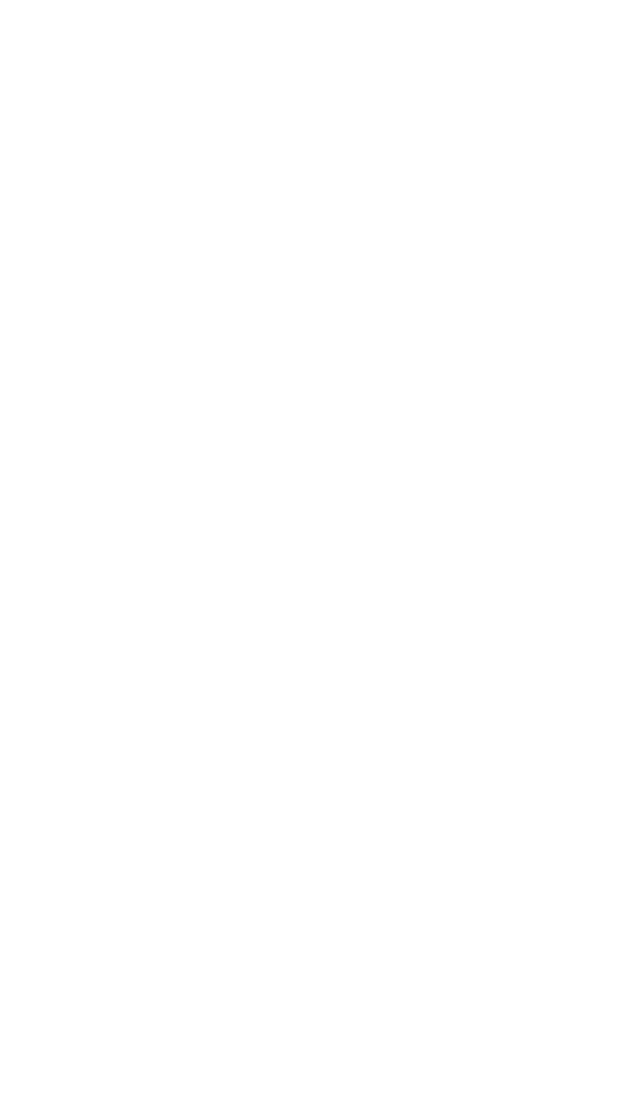
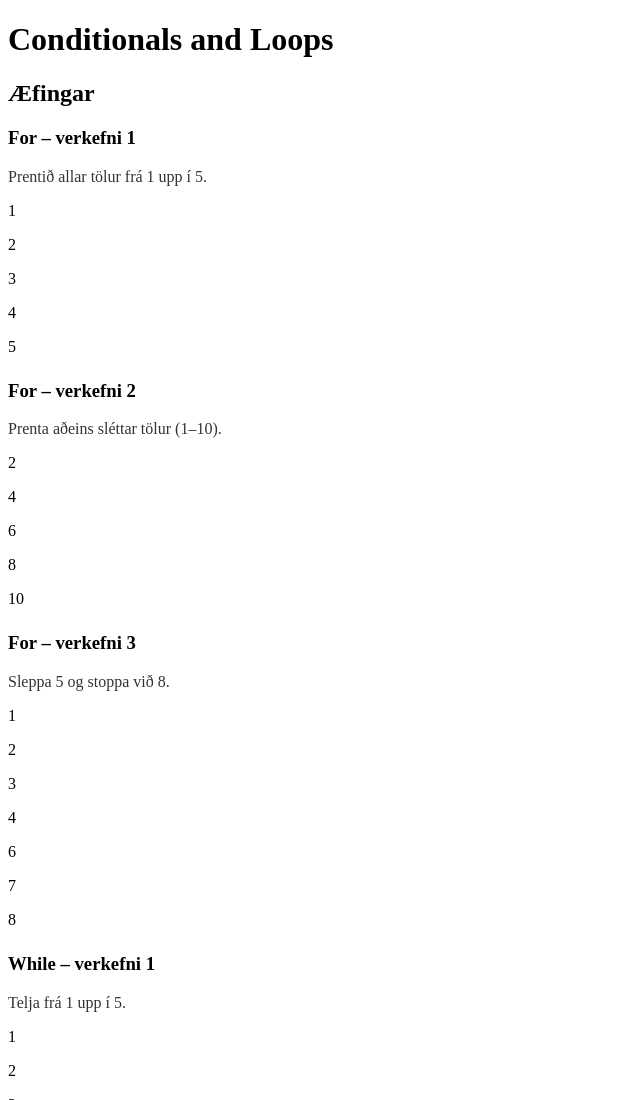
Before and after one commit to Jebj123/timi11, a plain HTML site: page index.html in a window 1280 px wide. Shown: the top 1100 px of the page, without its empty margins (0-640 px from the left). Before the commit the page ends 800 px from the top, so only its background shows below. Drawn offline with Linux system fonts and the light colour scheme.

Commit message:
verkefni

```diff
--- a/index.html
+++ b/index.html
@@ -3,9 +3,12 @@
   <head>
     <meta charset="UTF-8" />
     <meta name="viewport" content="width=device-width, initial-scale=1.0" />
-    <title>Document</title>
+    <title>Timi 11</title>
   </head>
   <body>
-    <script src="timi11.js"></script>
+    <h1>Conditionals and Loops</h1>
+    <h2>Æfingar</h2>
+    <div id="timaverkefni"></div>
+    <script src="timaverkefni.js"></script>
   </body>
 </html>
--- /dev/null
+++ b/timaverkefni.js
@@ -0,0 +1,245 @@
+// Render loop demos into #output
+const timaverk = document.getElementById("timaverkefni");
+
+// ---------- helper functions ----------
+function addSection(title, subtitle) {
+  const section = document.createElement("section");
+  section.style.marginBottom = "1.5rem";
+
+  const h2 = document.createElement("h3");
+  h2.textContent = title;
+  section.appendChild(h2);
+
+  if (subtitle) {
+    const p = document.createElement("p");
+    p.textContent = subtitle;
+    p.style.marginTop = "0.25rem";
+    p.style.opacity = "0.8";
+    section.appendChild(p);
+  }
+
+  timaverk.appendChild(section);
+  return section;
+}
+
+// ------------------------------------------------------------
+// 1) FOR loops
+// ------------------------------------------------------------
+
+// For loop – Exercise 1
+{
+  const s = addSection(
+    "For – verkefni 1",
+    "Prentið allar tölur frá 1 upp í 5."
+  );
+  //   Notið for loop hér að neðan
+  for (i = 1; i <= 5; i++) {
+    const p = document.createElement("p");
+    p.textContent = `${i}`;
+    s.appendChild(p);
+  }
+}
+
+// For – Exercise 2: even numbers
+{
+  const s = addSection(
+    "For – verkefni 2",
+    "Prenta aðeins sléttar tölur (1–10)."
+  );
+  //   Notið for loop hér að neðan og if ef þarf
+  for (i = 2; i <= 10; i++) {
+    if (i % 2 === 0) {
+      const p = document.createElement("p");
+      p.textContent = i;
+      s.appendChild(p);
+      continue;
+    }
+  }
+}
+
+// For – Exercise 3: skip 5, stop at 8
+{
+  const s = addSection("For – verkefni 3", "Sleppa 5 og stoppa við 8.");
+
+  //   Notið for loop hér að neðan, if, continue og break
+  for (let i = 1; i <= 10; i++) {
+    if (i === 5) {
+      continue;
+    } else if (i === 8) {
+      const p = document.createElement("p");
+      p.textContent = i;
+      s.appendChild(p);
+      break;
+    }
+
+    const p = document.createElement("p");
+    p.textContent = `${i}`;
+    s.appendChild(p);
+  }
+}
+
+// ------------------------------------------------------------
+// 2) WHILE loops
+// ------------------------------------------------------------
+
+// While – Verkefni 1
+{
+  const s = addSection("While – verkefni 1", "Telja frá 1 upp í 5.");
+
+  let count = 1;
+  //   Notið while loop hér að neðan og breytu count
+  while (count <= 5) {
+    const p = document.createElement("p");
+    p.textContent = count;
+    s.appendChild(p);
+    count += 1;
+  }
+}
+
+// While – Verkefni 2: oddatölur
+{
+  const s = addSection("While – verkefni 2", "Prenta aðeins oddatölur (1–10).");
+
+  let i = 1;
+  //   Notið while loop hér að neðan, if og breytu i
+  while (i <= 10) {
+    const p = document.createElement("p");
+    p.textContent = i;
+    s.appendChild(p);
+    i += 2;
+  }
+}
+
+// While – Verkefni 3: stoppa á 7
+{
+  const s = addSection(
+    "While – verkefni 3",
+    "Stoppa lykkjuna þegar x verður 7. "
+  );
+
+  let x = 1;
+  //   Notið while loop hér að neðan, if og break
+  while (x < 8) {
+    const p = document.createElement("p");
+    p.textContent = x;
+    s.appendChild(p);
+    x++;
+  }
+}
+
+// ------------------------------------------------------------
+// 3) DO...WHILE loops
+// ------------------------------------------------------------
+
+// Do...while – Verkefni 1
+{
+  const s = addSection(
+    "Do...while – verkefni 1",
+    "Keyrir einu sinni þó skilyrði sé ósatt."
+  );
+
+  let num = 10;
+  //   Notið do...while loop hér að neðan og breytu num
+  do {
+    const p = document.createElement("p");
+    p.textContent = num;
+    s.appendChild(p);
+  } while (num != 10);
+  const p = document.createElement("p");
+  p.textContent = num;
+  s.appendChild(p);
+}
+
+// Do...while – Verkefni 2
+{
+  const s = addSection(
+    "Do...while – verkefni 2",
+    "Telja frá start upp í 3 (start = 1)."
+  );
+
+  let start = 1;
+
+  //   Notið do...while loop hér að neðan og breytu start
+  do {
+    const p = document.createElement("p");
+    p.textContent = start;
+    s.appendChild(p);
+    start++;
+  } while (start < 3);
+  const p = document.createElement("p");
+  p.textContent = start;
+  s.appendChild(p);
+}
+
+// ------------------------------------------------------------
+// 4) FOR...OF loops
+// ------------------------------------------------------------
+
+// For...of – Verkefni 1
+{
+  const colors = ["red", "green", "blue"];
+  const s = addSection("for...of – verkefni 1", "Prenta alla liti í fylki.");
+
+  //   Notið for...of loop hér að neðan
+  for (let color of colors) {
+    const p = document.createElement("p");
+    p.textContent = color;
+    s.appendChild(p);
+  }
+}
+
+// For...of – Verkefni 2
+{
+  const colors = ["red", "green", "blue", "yellow"];
+  const s = addSection("for...of – verkefni 2", "Sleppa litnum 'green'.");
+
+  //   Notið for...of loop hér að neðan, if og continue
+  for (let color of colors) {
+    if (color === "green") {
+      continue;
+    }
+    const p = document.createElement("p");
+    p.textContent = color;
+    s.appendChild(p);
+  }
+}
+
+// ------------------------------------------------------------
+// 5) FOR...IN loops
+// ------------------------------------------------------------
+
+// For...in – Verkefni 1
+{
+  const person = { name: "Kinga", age: 25, country: "Iceland" };
+  const s = addSection(
+    "for...in – verkefni 1",
+    "Prenta alla eiginleika og gildi hlutar."
+  );
+  for (const key in person) {
+    if (typeof person[key]) {
+      const p = document.createElement("p");
+      p.textContent = `${key}: ${person[key]}`;
+      s.appendChild(p);
+    }
+  }
+
+  //   Notið for...in loop hér að neðan
+}
+
+// For...in – Verkefni 2
+{
+  const car = { brand: "Tesla", year: 2023, color: "black" };
+  const s = addSection(
+    "for...in – verkefni 2",
+    "Prenta aðeins eiginleika þar sem gildið er strengur."
+  );
+
+  //   Notið for...in loop hér að neðan, if og breytu key
+  for (const key in car) {
+    if (typeof car[key] === "string") {
+      const p = document.createElement("p");
+      p.textContent = `${key}: ${car[key]}`;
+      s.appendChild(p);
+    }
+  }
+}
```
Also changed, not shown: loops.js (added, +151 -0 lines), timi11.js (deleted).
